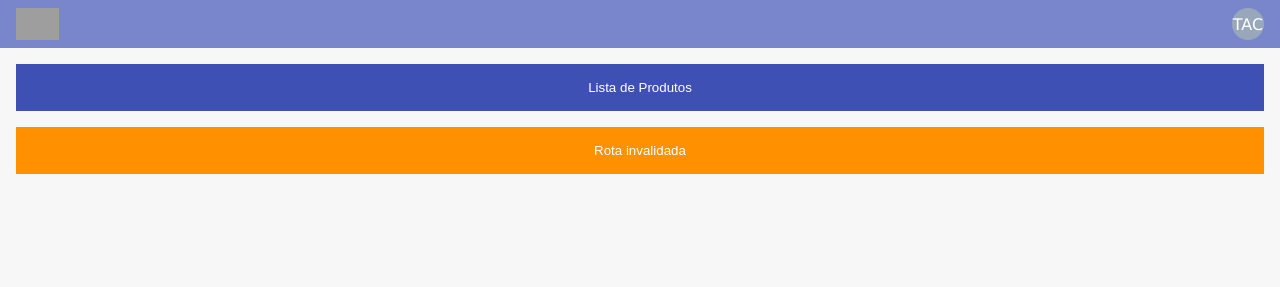
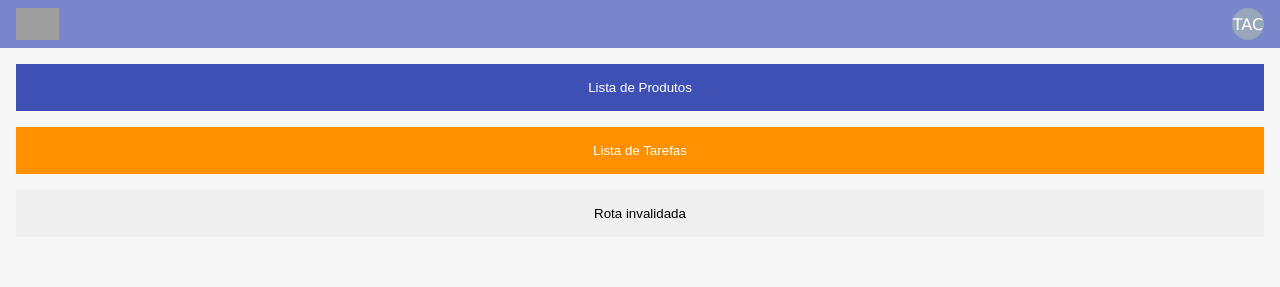
Before and after one commit to Manuhsm/aulas-aplicativo-pwa, a React (Vite) app: page / in a window 1280 px wide. Shown: the top 287 px of the page. Built offline with nearby package versions, Linux system fonts and the light colour scheme; grey boxes are pictures that could not be loaded.

Commit message:
Salvando

```diff
--- a/src/componentes/BotaoCustomizado/BotaoCustomizado.css
+++ b/src/componentes/BotaoCustomizado/BotaoCustomizado.css
@@ -9,7 +9,7 @@
     color:var(--cor-texto-claro);
 }
 
-.botao-customizado__segundario {
+.botao-customizado__secundario {
     background-color: var(--cor-secundaria);
     color:var(--cor-texto-claro);
 }
--- a/src/componentes/BotaoCustomizado/BotaoCustomizado.jsx
+++ b/src/componentes/BotaoCustomizado/BotaoCustomizado.jsx
@@ -7,8 +7,8 @@ function BotaoCustomizado({ tipo, aoClicar, children }) {
         case "primario":
             classes += " botao-customizado__primario";
             break;
-        case "segundario":
-            classes += " botao-customizado__segundario";
+        case "secundario":
+            classes += " botao-customizado__secundario";
             break;
     }
     return <button className={classes} onClick={aoClicar}>
--- /dev/null
+++ b/src/paginas/ListaTarefas/ListaTarefas.jsx
@@ -0,0 +1,15 @@
+import { useState } from "react";
+import Principal from "../../componentes/Principal/Principal"
+
+function ListaTarefas() {
+    const [novaTarefa, setNovaTarefa] = useState("");
+    return (
+    <Principal>
+            <h2>Lista de Tarefas</h2>
+
+            <input type="text" placeholder="Nova Tarefa" value={novaTarefa} onChange={(event)=> {}}/>
+    </Principal>
+    );
+}
+
+export default ListaTarefas
--- a/src/paginas/PaginaInicial/PaginaInicial.jsx
+++ b/src/paginas/PaginaInicial/PaginaInicial.jsx
@@ -6,20 +6,21 @@ import { useNavigate } from 'react-router-dom';
 function PaginaInicial() {
   const navigate = useNavigate();
 
-
-
-
   return (
-  <Principal>
-    <BotaoCustomizado tipo="primario" aoClicar={() => navigate('/lista-produtos')}>
-      Lista de Produtos
+    <Principal>
+      <BotaoCustomizado tipo="primario" aoClicar={() => navigate('/lista-produtos')}>
+        Lista de Produtos
       </BotaoCustomizado>
 
-    <BotaoCustomizado tipo="segundario" aoClicar={() => navigate('/blabla')}>
-      Rota invalidada
+      <BotaoCustomizado tipo="secundario" aoClicar={() => navigate('/lista-tarefas')}>
+        Lista de Tarefas
       </BotaoCustomizado>
 
-  </Principal>
+      <BotaoCustomizado aoClicar={() => navigate('/blabla')}>
+        Rota invalidada
+      </BotaoCustomizado>
+
+    </Principal>
   );
 }
 
```
Also changed, not shown: src/App.jsx (+7 -0 lines), src/paginas/ListaTarefas/ListaTarefas.css (added).
